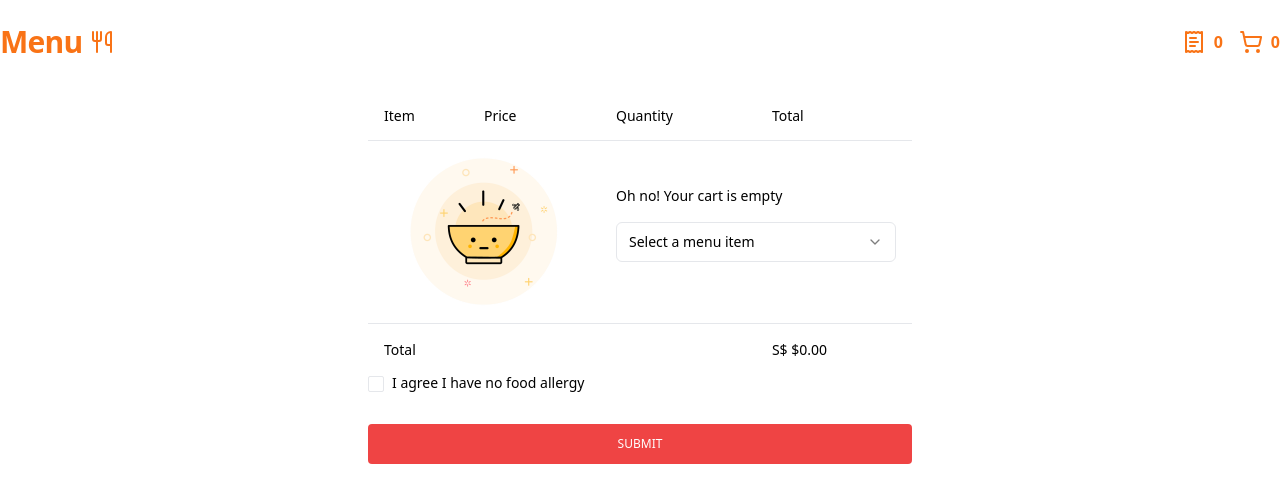
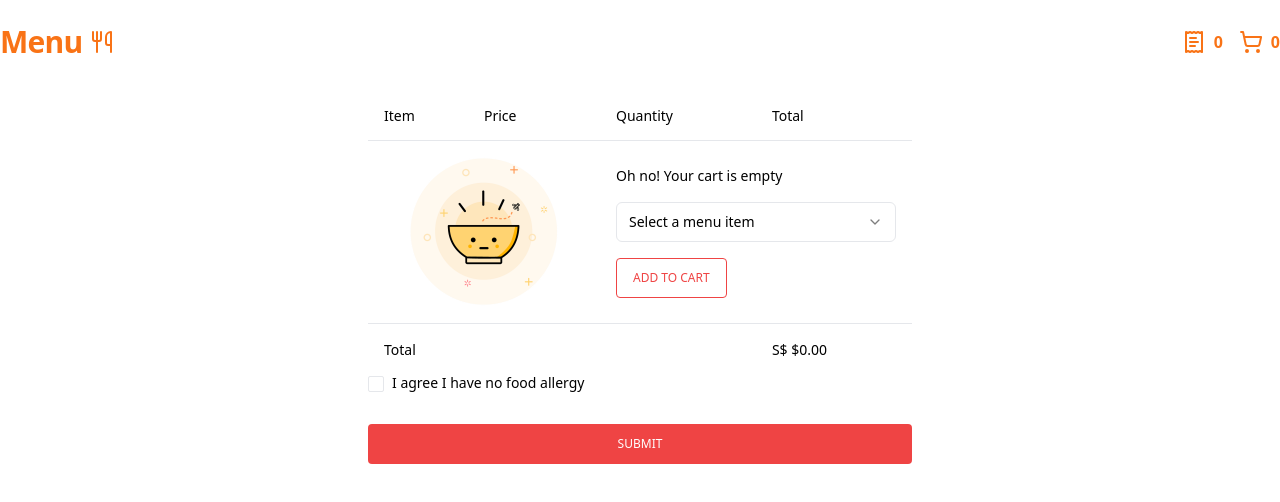
Before and after one commit to jiajieyong/food-ordering-website, a Next.js app: page /orderform in a window 1280 px wide. Shown: the top 502 px of the page. Built offline with nearby package versions, Linux system fonts and the light colour scheme.

Commit message:
feat: repopulate the form field when menu item is added

```diff
--- a/src/components/layouts/orderForm/emptyCart.tsx
+++ b/src/components/layouts/orderForm/emptyCart.tsx
@@ -1,5 +1,7 @@
+import { useState } from "react";
 import Image from "next/image";
 import _ from 'lodash';
+import { Button } from "../../ui/button";
 import {
     TableRow,
     TableCell
@@ -14,11 +16,23 @@ import {
     SelectValue,
 } from '@/components/ui/select';
 import { useMenuItems } from "@/hooks/useMenuItems";
+import { addToOrder } from "@/redux/orderSlice";
+import { useAppDispatch } from "@/hooks/hooks";
+import { useFormContext } from 'react-hook-form';
+
+export const EmptyCart = () => {
+    const dispatch = useAppDispatch();
+    const { reset } = useFormContext();
+    const [selectedItem, setSelectedItem] = useState('');
+    const menu = useMenuItems();
+    const menuGroup = Object.groupBy(Object.values(menu), ({ category}) => category);
 
 
-export const EmptyCart = () => {
-    const menu = useMenuItems();
-    const menuGroup = Object.groupBy(Object.values(menu), ({ category}) => category);
+    function onSubmit() {
+        dispatch(addToOrder(selectedItem));
+        const item = menu[selectedItem];
+        reset({items: [{itemName: item.name, pricing: item.pricing, quantity: 1, identifier: selectedItem}]});
+    }
 
     return (
         <TableRow>
@@ -33,7 +47,7 @@ export const EmptyCart = () => {
             </TableCell>
             <TableCell colSpan={4}>
                 Oh no! Your cart is empty
-                <Select>
+                <Select onValueChange={(e) => setSelectedItem(e)}>
                     <SelectTrigger className="w-[280px] my-4">
                         <SelectValue placeholder="Select a menu item" />
                     </SelectTrigger>
@@ -54,6 +68,12 @@ export const EmptyCart = () => {
                         }
                     </SelectContent>
                 </Select>
+                <Button
+                    variant="outline"
+                    onClick={onSubmit}
+                >
+                    Add to cart
+                </Button>
             </TableCell>
         </TableRow>
     )
--- a/src/components/layouts/orderForm/orderTable.tsx
+++ b/src/components/layouts/orderForm/orderTable.tsx
@@ -58,7 +58,6 @@ export function OrderTable({onSuccess}: IProps) {
             });
     };
 
-
     return (
         <>
             <FormProvider {...methods} >
```
